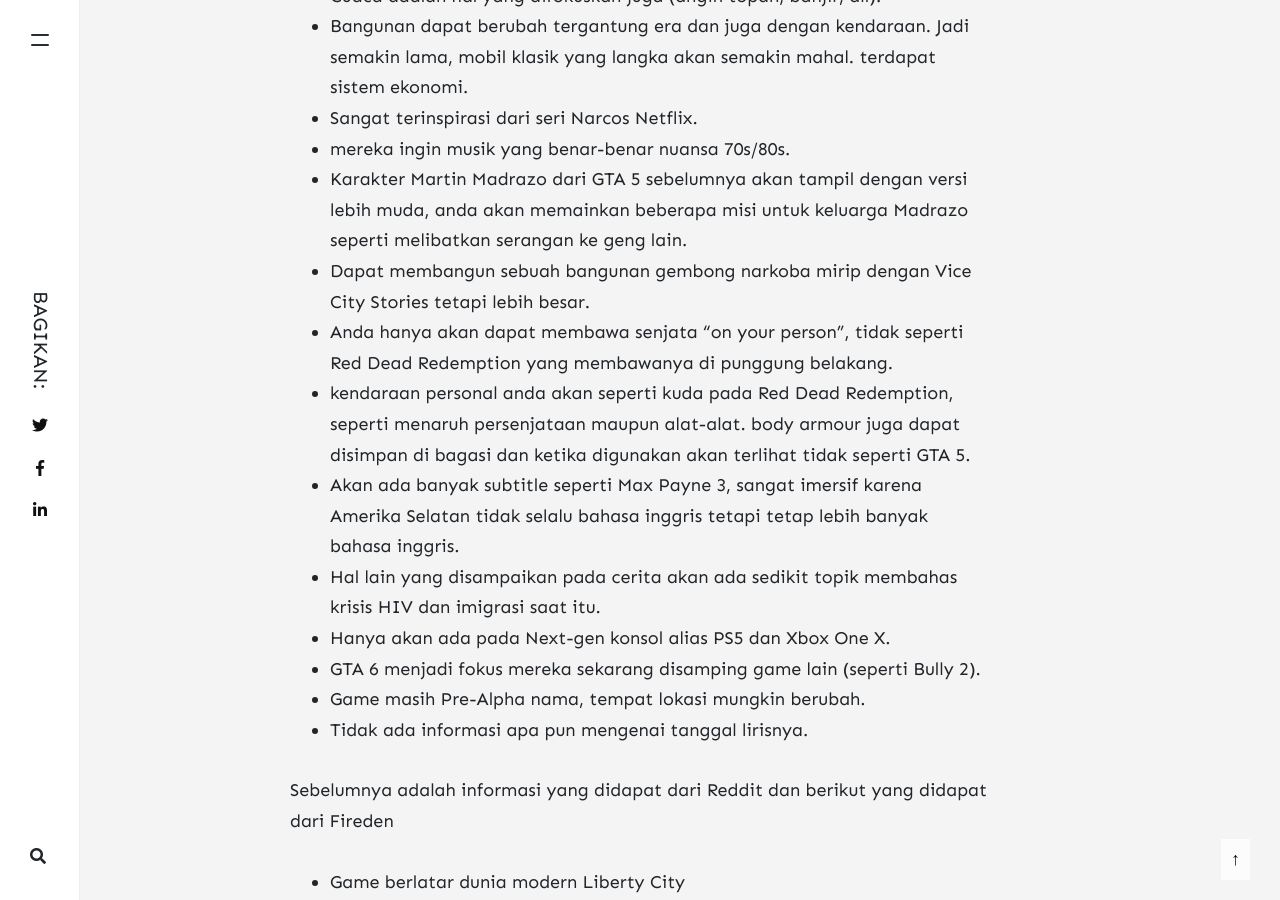
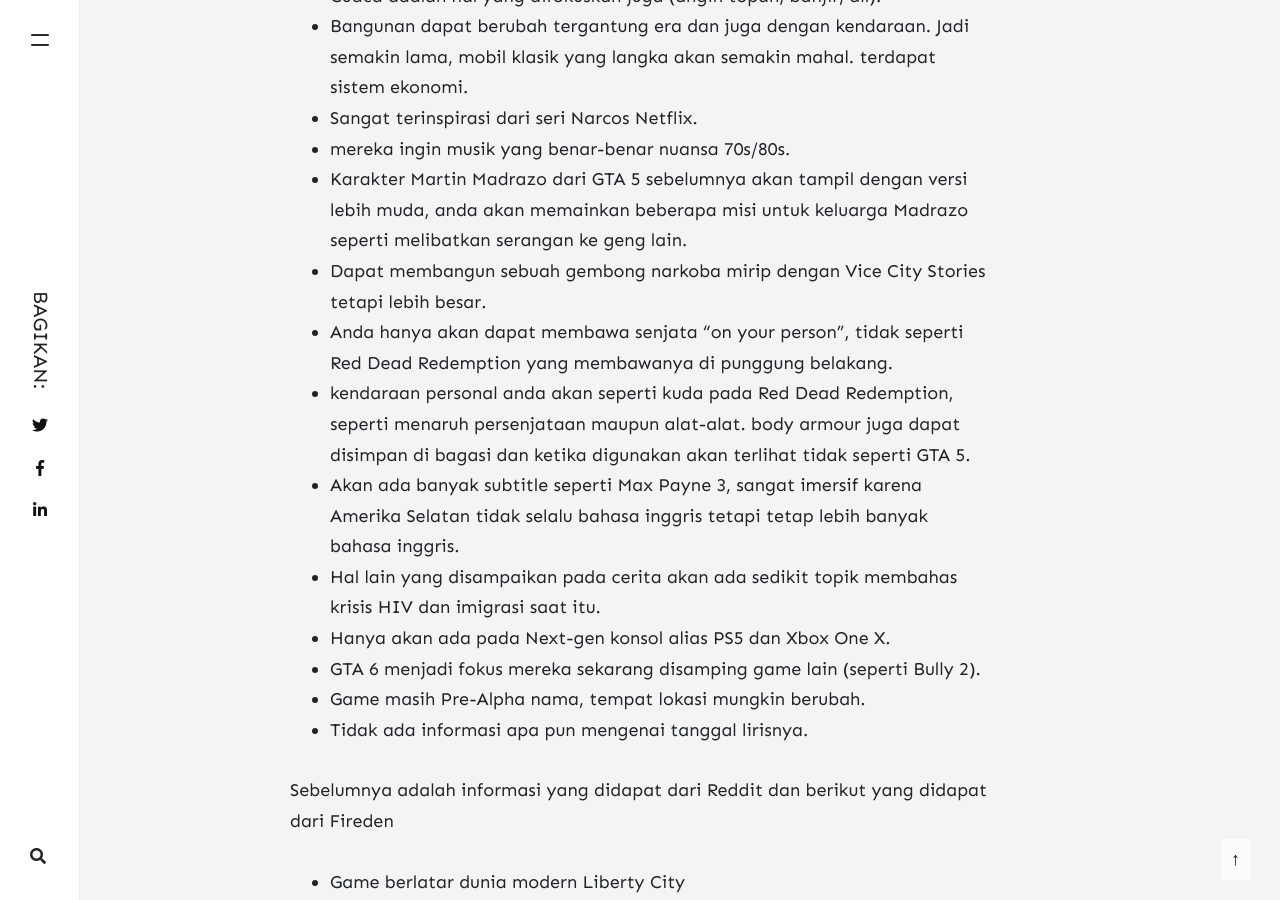
Before and after one commit to arytapermana/dsg-web, a Jekyll site: the page built from _posts/2020-10-24-gta-6-tanggal-rilis-berita-dan-desas-desusnya-rumor.md, in a window 1280 px wide and 900 px high, scrolled down 2009 px. Built offline with Jekyll 4.4.1, drawn with Linux system fonts in a browser that asks for light colours; nearby versions of some CDN libraries; comment, search, counter and statistics services are not loaded.

Commit message:
Update Blog “2020-10-24-gta-6-tanggal-rilis-berita-dan-desas-desusnya-rumor”

```diff
--- a/_posts/2020-10-24-gta-6-tanggal-rilis-berita-dan-desas-desusnya-rumor.md
+++ b/_posts/2020-10-24-gta-6-tanggal-rilis-berita-dan-desas-desusnya-rumor.md
@@ -30,7 +30,7 @@
 * Sangat terinspirasi dari seri Narcos Netflix.
 * mereka ingin musik yang benar-benar nuansa 70s/80s.
 * Karakter Martin Madrazo dari GTA 5 sebelumnya akan tampil dengan versi lebih muda, anda akan memainkan beberapa misi untuk keluarga Madrazo seperti melibatkan serangan ke geng lain.
-* Dapat membangun sebuah bangunan gembong narkoba mirip dengan Vice City Stories tetapi lebih besar.
+* Dapat membangun sebuah gembong narkoba mirip dengan Vice City Stories tetapi lebih besar.
 * Anda hanya akan dapat membawa senjata "on your person", tidak seperti Red Dead Redemption yang membawanya di punggung belakang.
 * kendaraan personal anda akan seperti kuda pada Red Dead Redemption, seperti menaruh persenjataan maupun alat-alat. body armour juga dapat disimpan di bagasi dan ketika digunakan akan terlihat tidak seperti GTA 5.
 * Akan ada banyak subtitle seperti Max Payne 3, sangat imersif karena Amerika Selatan tidak selalu bahasa inggris tetapi tetap lebih banyak bahasa inggris.
```
